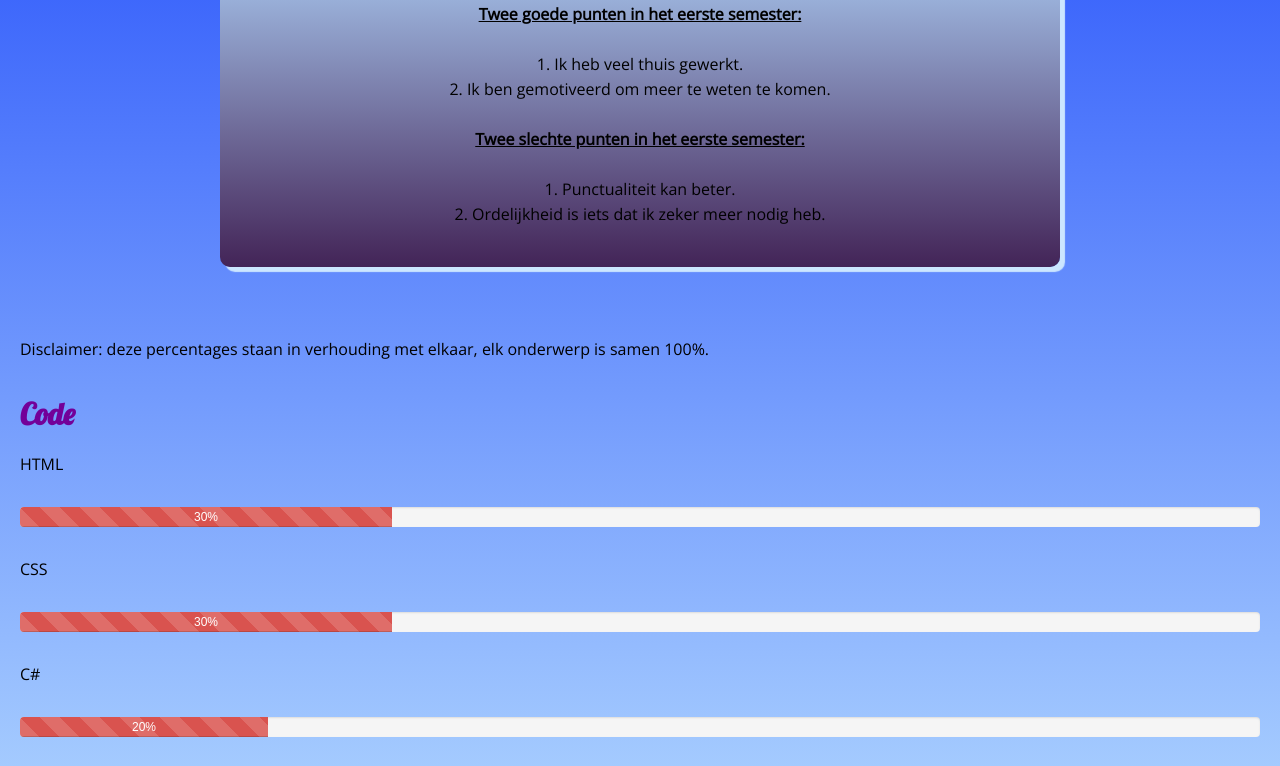
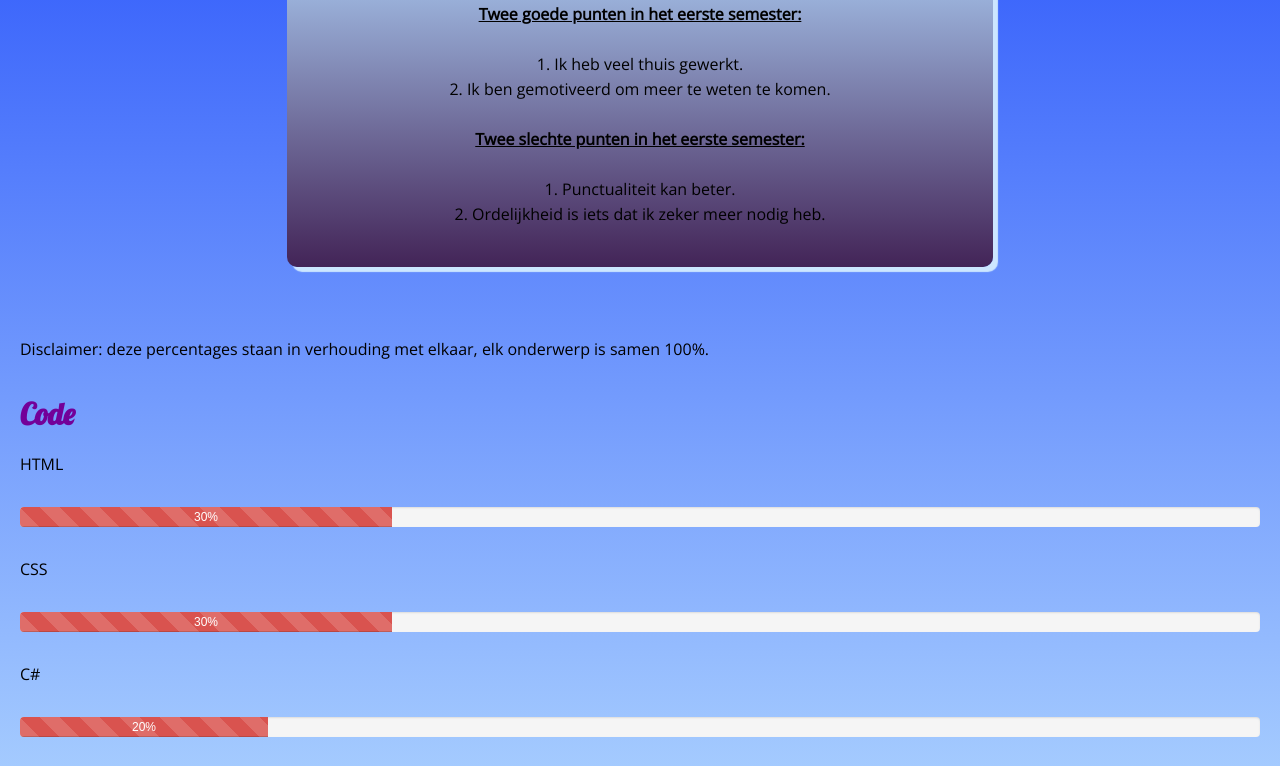
Before and after one commit to KathleenP-immalle/kathleenP-immalle.github.io, a plain HTML site: page ITprof.html in a window 1280 px wide. Shown: the part 334-1100 px from the top of the page. Drawn offline with nearby package versions, Linux system fonts and the light colour scheme.

Commit message:
cleaning up rough edges

```diff
--- a/ITprof.html
+++ b/ITprof.html
@@ -40,7 +40,7 @@
         <h id="headerTitel">GIP SITE</h>
     </header>
 
-    <div class="blogpost" style="margin-right:auto;margin-left:auto;text-align:center;max-width:800px;margin-top:20px;">
+    <div class="blogpost" style="margin-right:auto;margin-left:auto;text-align:center;max-width:666px;margin-top:20px;">
         <h2>Zelfreflectie</h2>
         <p>
             <u><b>Twee goede punten in het eerste semester:</b></u><br><br>
--- a/stylesheets/ddmenu.css
+++ b/stylesheets/ddmenu.css
@@ -82,7 +82,7 @@
 
 
 
-@media only screen and (max-width: 570px)
+@media only screen and (max-width: 765px)
 {
     #ddmenu .column.mayHide {
         display:none;
```
